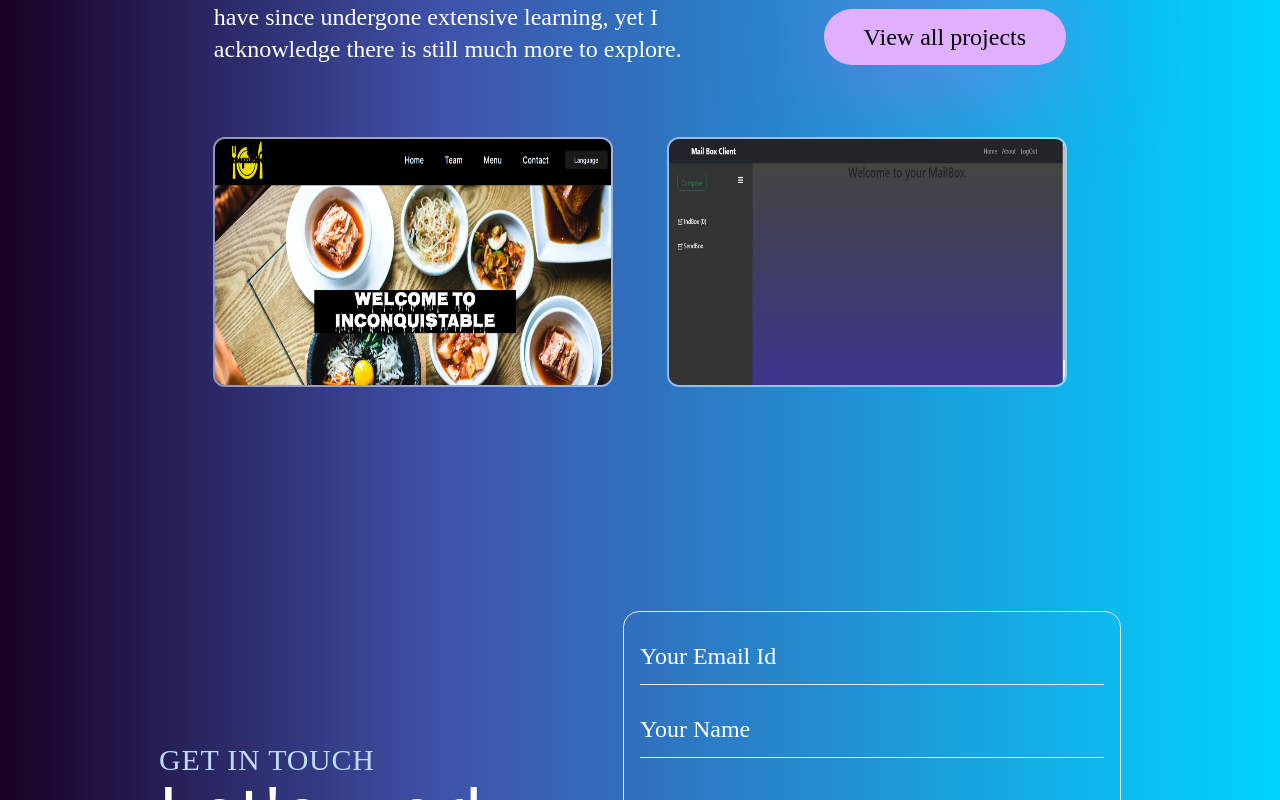
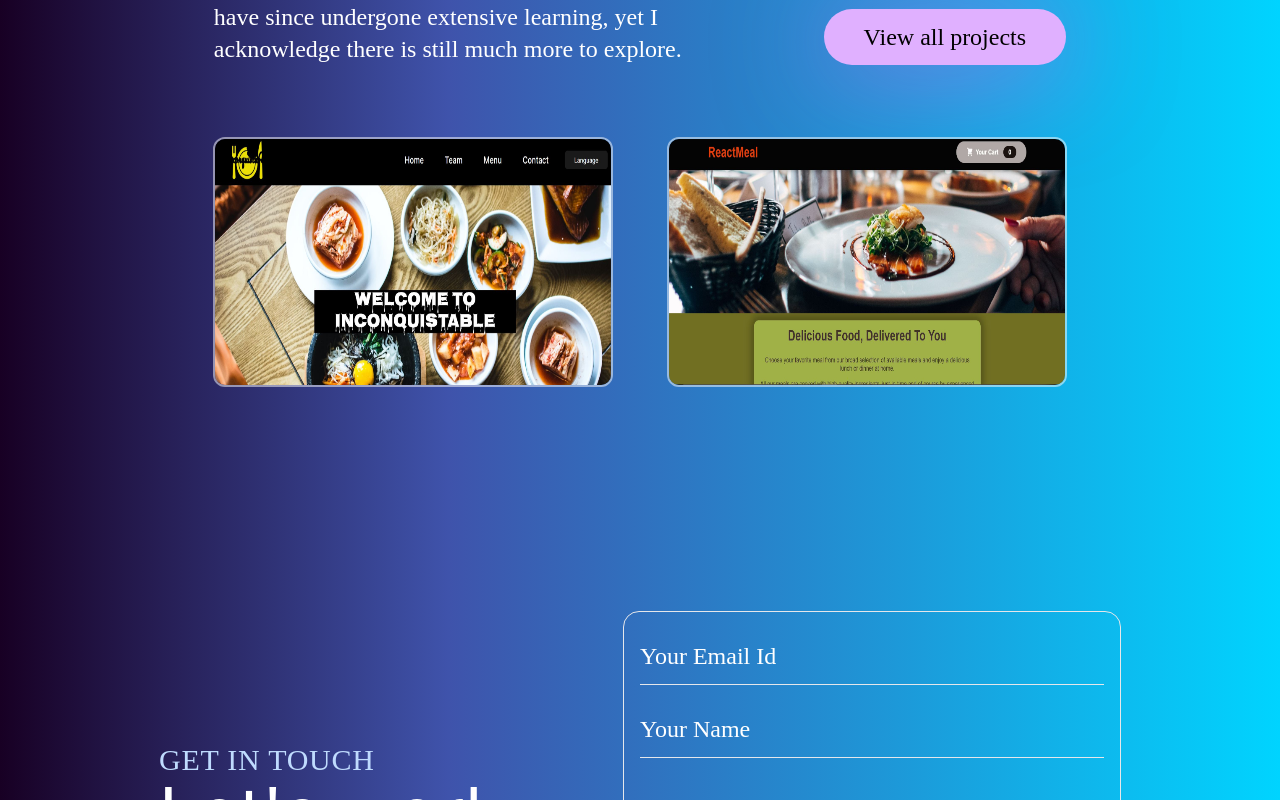
Before and after one commit to nikita3006/Portfolio, a React (Create React App) app: page / in a window 1280 px wide. Shown: the part 3740-4540 px from the top of the page. Built offline with nearby package versions, Linux system fonts and the light colour scheme.

Commit message:
fix image issue

```diff
--- a/src/components/Projects.js
+++ b/src/components/Projects.js
@@ -4,12 +4,12 @@ import { fadeIn } from "../variants";
 import ProjectItem from '../components/ProjectItem';
 import { ProjectData } from '../constant/ProjectData';
 import imagePath1 from '../assets/Img1.jpg';
-import imagePath2 from '../assets/Img2.jpg';
+
 import imagePath3 from '../assets/Img3.jpg';
 import imagePath4 from '../assets/Img4.jpg';
 import imagePath5 from '../assets/Img5.jpg';
 
-const imagePaths = [imagePath1, imagePath2, imagePath3, imagePath4, imagePath5];
+const imagePaths = [imagePath1, imagePath3, imagePath4, imagePath5];
 
 const Projects = () => {
   const projectData = ProjectData;
--- a/src/components/Work.js
+++ b/src/components/Work.js
@@ -3,10 +3,10 @@ import { motion } from "framer-motion";
 import { fadeIn } from "../variants";
 import { Link } from "react-scroll";
 import Img1 from "../assets/Img1.jpg";
-import Img2 from '../assets/Img2.jpg';
+import Img3 from '../assets/Img3.jpg';
 import { ProjectData } from "../constant/ProjectData";
 
-const imgPath = [Img1, Img2];
+const imgPath = [Img1, Img3];
 
 
 const projectData = ProjectData.slice(0, 2);
```
Also changed, not shown: src/assets/Img2.jpg (deleted).
